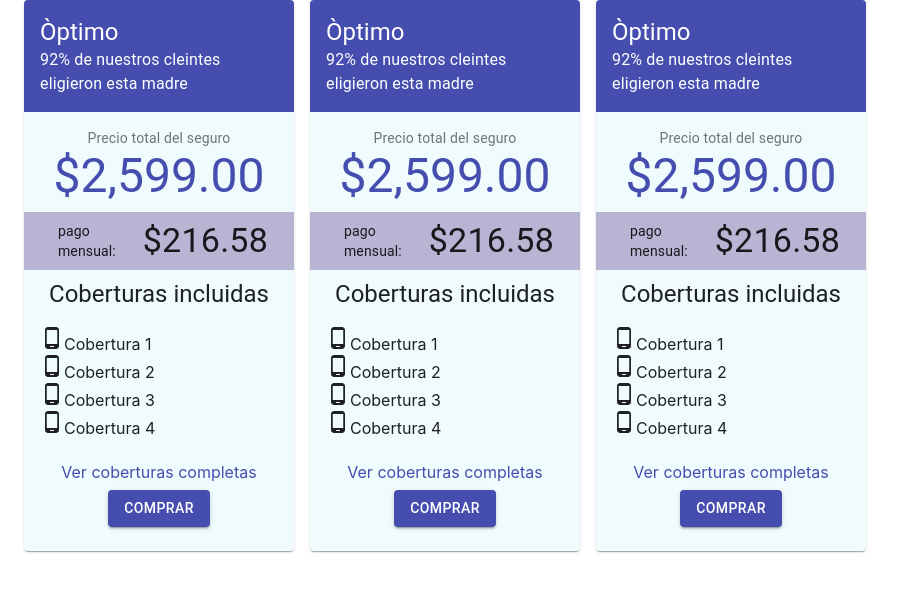
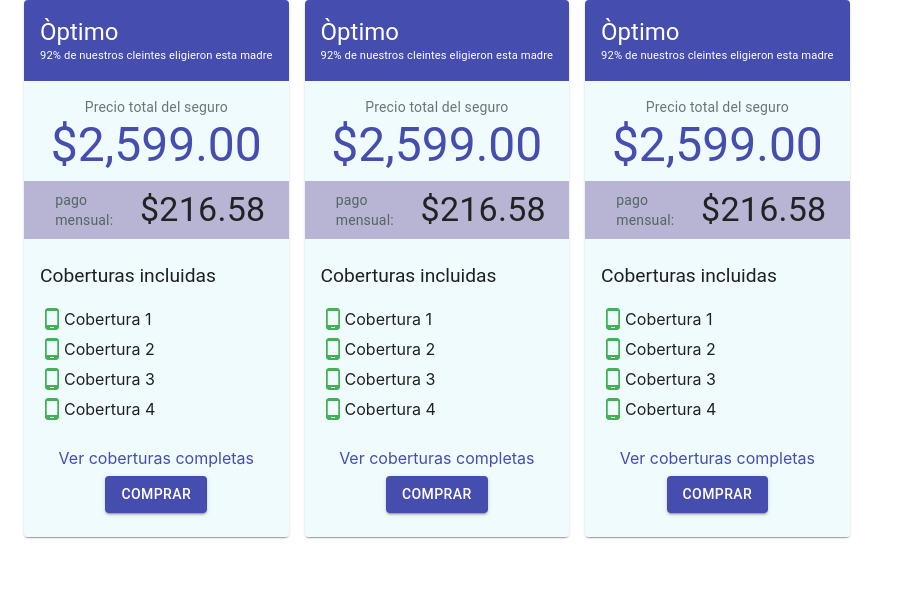
Before and after one commit to edmret/gipod, a React (Create React App) app: page / in a window 1280 px wide. Shown: the top 592 px of the page, without its empty margins (0-907 px from the left). Built offline with nearby package versions, Linux system fonts and the light colour scheme.

Commit message:
additional Ui improvements

```diff
--- a/src/_themes/_theme.module.d.ts
+++ b/src/_themes/_theme.module.d.ts
@@ -1,13 +1,13 @@
 import { Theme } from '@material-ui/core/styles/createMuiTheme';
 import { Breakpoint } from '@material-ui/core/styles/createBreakpoints';
-import { any } from 'prop-types';
+import {AditionalColors} from './types/AditionalColors.interface';
 
 declare module '@material-ui/core/styles/createMuiTheme' {
   interface Theme {
-    customPallete: any
+    additionalColors: AditionalColors
   }
   // allow configuration using `createMuiTheme`
   interface ThemeOptions {
-    customPallete: any
+    additionalColors: AditionalColors
   }
 }
--- a/src/_themes/purple.theme.ts
+++ b/src/_themes/purple.theme.ts
@@ -9,11 +9,14 @@ const Theme = createMyTheme({
         contrastText: '#FFF'
     },
     secondary: {
-      main: "#3F3F3F",
-      contrastText: "#3F3F3F"
+      dark: '#222222',
+      main: '#3F3F3F',
+      contrastText: '#556566'
     }
   },
-  customPallete: {}
+  additionalColors: {
+    successColor: '#43b055'
+  }
 });
 
 export default Theme;
--- /dev/null
+++ b/src/_themes/types/AditionalColors.interface.ts
@@ -0,0 +1,3 @@
+export interface AditionalColors{
+    successColor: string;
+}
--- a/src/product/Product.style.ts
+++ b/src/product/Product.style.ts
@@ -1,13 +1,91 @@
 import { makeStyles } from '@material-ui/styles';
 
-const useStyles = makeStyles(
-    (theme) => ({
-        root: {
+import { Theme } from '@material-ui/core';
+
+const useStyles = makeStyles(({ palette, spacing, additionalColors }: Theme) => ({
+    content:{
+        background: 'rgb(240, 251, 254)',
+        textAlign: "center"
+    },
+    header: {
+        background: palette.primary.main,
+        color: palette.primary.contrastText,
+        '& span:last-child': {
+            color: palette.primary.contrastText,
+            fontSize: '0.7rem'
+        }
+    },
+
+    priceHighLight: {
+        background: palette.primary.dark,
+        position: "relative",
+        margin: spacing(1, 0),
+        padding: spacing(1, 0),
+        "&:after, &:before":{
+            content: "''",
+            position: "absolute",
+            left: spacing(-2),
+            top: 0,
+            bottom: 0,
+            background: palette.primary.dark,
+            width: spacing(2)
         },
-        header: {
+        "&:after": {
+            left: 'auto',
+            right: spacing(-2)
+        }
+    },
 
+    highlightIndication: {
+        maxWidth: "5.3rem",
+        textAlign: "left",
+        color: palette.secondary.contrastText
+    },
+
+    price: {
+        color: palette.primary.main
+    },
+
+    splitPrice: {
+        color: palette.secondary.dark
+    },
+
+    card: {
+        maxWidth: 270,
+    },
+
+    listTitle: {
+        textAlign: 'left',
+        fontSize: "1.2rem",
+        marginTop: spacing(3)
+    },
+
+    includedList: {
+        listStyle: "none",
+        marginLeft: 0,
+        padding: 0,
+        textAlign: "left",
+        display: "flex",
+        flexDirection: "column",
+        alignItems: "center",
+        '& > *': {
+            flex: '1 1 0',
+            display: 'flex',
+            alignItems: 'center',
+            alignSelf: 'flex-start',
+            margin: "3px 0"
         }
-    })
-);
+    },
+
+    detaiLink: {
+        display: "block",
+        margin: "0.5rem 0"
+    },
+
+    icon: {
+        color: additionalColors.successColor
+    }
+
+}));
 
 export default useStyles;
--- a/src/product/Product.tsx
+++ b/src/product/Product.tsx
@@ -1,92 +1,10 @@
-import { makeStyles, DefaultTheme } from '@material-ui/styles';
+
 import React from 'react';
 import PhoneAndroidIcon from '@material-ui/icons/PhoneAndroid';
 
-
-import { Theme } from '@material-ui/core';
-
+import useStyles from './Product.style';
 
 import { Link, Grid, Typography, Card, CardHeader, CardContent, Button } from '@material-ui/core';
-
-
-const useStyles = makeStyles(({ palette, spacing }: Theme) => ({
-    content:{
-        background: 'rgb(240, 251, 254)',
-        textAlign: "center"
-    },
-    header: {
-        background: palette.primary.main,
-        color: palette.primary.contrastText,
-        '& span': {
-            color: palette.primary.contrastText
-        }
-    },
-
-    priceHighLight: {
-        background: palette.primary.dark,
-        position: "relative",
-        margin: spacing(1, 0),
-        padding: spacing(1, 0),
-        "&:after, &:before":{
-            content: "''",
-            position: "absolute",
-            left: spacing(-2),
-            top: 0,
-            bottom: 0,
-            background: palette.primary.dark,
-            width: spacing(2)
-        },
-        "&:after": {
-            left: 'auto',
-            right: spacing(-2)
-        }
-    },
-
-    highlightIndication: {
-        maxWidth: "5.3rem",
-        textAlign: "left"
-    },
-
-    price: {
-        color: palette.primary.main
-    },
-
-    card: {
-        maxWidth: 270,
-    },
-
-    includedList: {
-        listStyle: "none",
-        marginLeft: 0,
-        padding: 0,
-        textAlign: "left"
-    },
-
-    detaiLink: {
-        display: "block",
-        margin: "0.5rem 0"
-    },
-
-    media: {
-        height: 0,
-        paddingTop: '56.25%', // 16:9
-    },
-    expand: {
-        transform: 'rotate(0deg)',
-        marginLeft: 'auto',
-
-    },
-    expandOpen: {
-        transform: 'rotate(180deg)',
-    },
-    avatar: {
-    },
-
-    icon: {
-        verticalAlign: "center"
-    }
-
-}));
 
 export default function Product() {
 
@@ -111,12 +29,12 @@ export default function Product() {
                         <Typography component="p" variant="body2" className={classes.highlightIndication}>
                             pago mensual:
                         </Typography>
-                        <Typography variant="h4" component="p">
+                        <Typography variant="h4" component="p" className={classes.splitPrice}>
                             $216.58
                         </Typography>
                     </Grid>
 
-                    <Typography variant="h5">
+                    <Typography variant="h5" className={classes.listTitle}>
                         Coberturas incluidas
                     </Typography>
                     <ul className={classes.includedList}>
```
Also changed, not shown: src/_themes/pink.theme.ts (+5 -3 lines).
